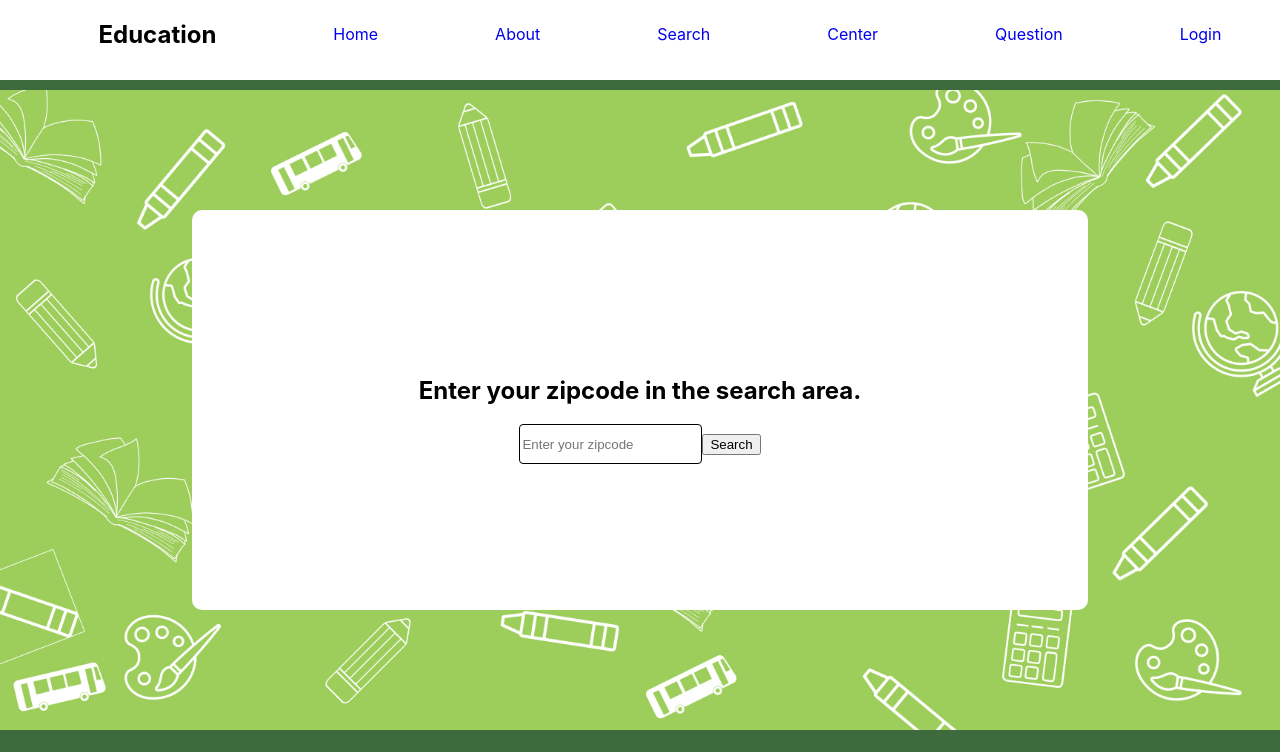
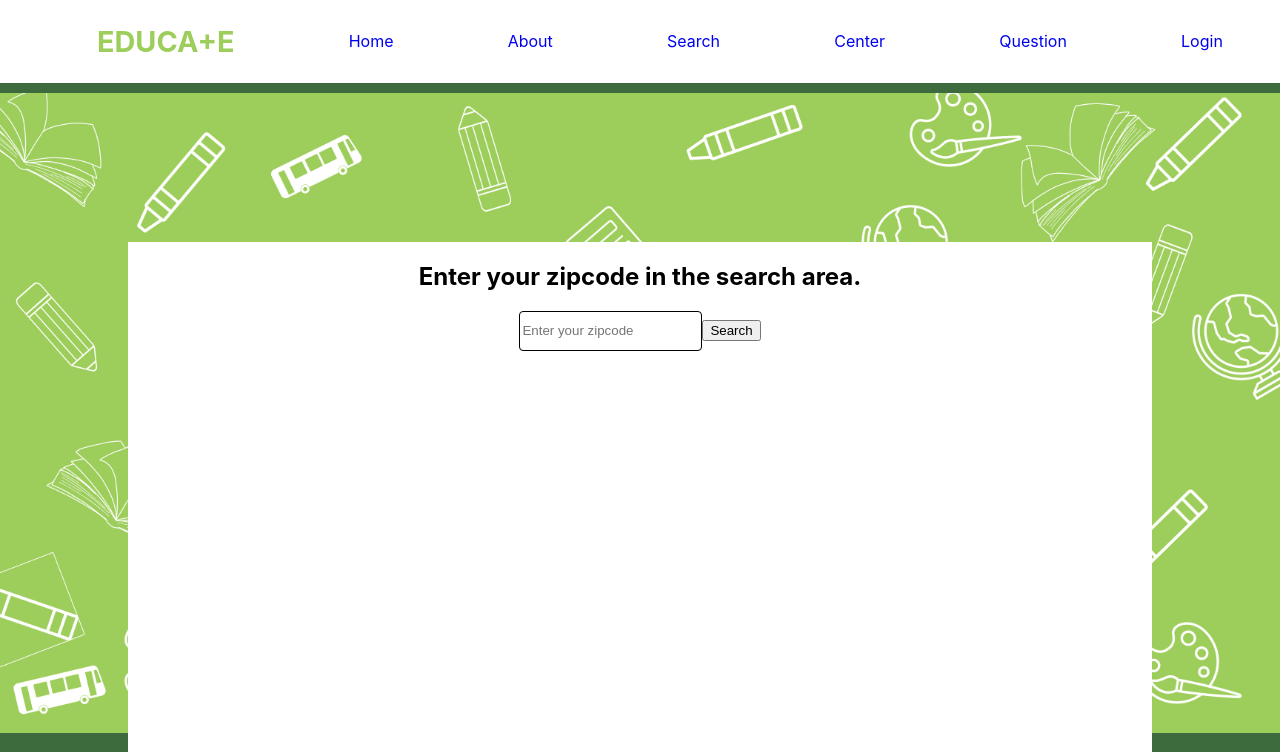
Before and after one commit to jasmineeuy/Educate, a React (Create React App) app in the folder educate/: page / in a window 1280 px wide. Shown: the top 752 px of the page. Built offline with nearby package versions, Linux system fonts and the light colour scheme.

Commit message:
made changes to css

```diff
--- a/educate/src/App.css
+++ b/educate/src/App.css
@@ -10,7 +10,8 @@ body {
   flex-direction: column;
   min-height: 100vh;
   /* font-size: 1.5em; */
-  background-color: rgb(62, 107, 62);
+  background-color: white;
+
 }
 
 main {
@@ -18,20 +19,11 @@ main {
   flex: 1;
   min-height: 100vh;
   flex-direction: column;
+  background-color: rgb(62, 107, 62);
+
 }
-.textOverBackground {
-  position: absolute;
-  top: 50%;
-  left: 50%;
-  transform: translate(-50%, -50%);
-  background-color: white;
-  width: 70%;
-  height: 50%;
-  display: flex;
-  flex-direction: column;
-  justify-content: center;
-  border-radius: 10px;
-}
+
+
 .translate-btn button {
   border: white;
   border-radius: 4px;
@@ -78,7 +70,6 @@ main section form input {
 .search {
   background-image: url("./images/background-green.jpg");
   background-size: contain;
-
 }
 
 .search-container {
--- a/educate/src/components/Home.js
+++ b/educate/src/components/Home.js
@@ -24,19 +24,11 @@ const Home = () => {
   return (
     <div>
       <main>
-        <section>
-          {/* <!-- <div>
-            <h2>Choose Your Language:</h2>
-            <h2>Elige tu idioma:</h2>
-          </div> -->
-          <!-- <div className="translate-btn">
-            <button>English</button>
-            <button>Espanol</button>
-          </div> --> */}
+        <section className="home">
           <img
             src={background}
             alt="background  with school supplies, pencil, books, globe"
-            style={{width:"100%"}}
+            style={{ width: "100%" }}
           />
           <section className="textOverBackground">
             <div>
--- a/educate/src/css/Header.css
+++ b/educate/src/css/Header.css
@@ -4,9 +4,17 @@ a {
 }
 header {
   background-color: white;
-  height: 10vh;
+
 
 }
 nav ul li a:hover {
   background-color: bisque;
 }
+nav{
+  background-color: white;
+}
+
+nav ul li h1{
+  color:#9DCE5B;
+  font-size: 1.8em;
+}
--- a/educate/src/css/MediaQueries.css
+++ b/educate/src/css/MediaQueries.css
@@ -1,10 +1,11 @@
 /*********** Media *************/
 
 @media screen and (min-width: 320px) and (max-width: 480px) {
-  body {
-    background-color: blanchedalmond;
+
+  /********** header styling ***********/
+  header{
+    height:10vh;
   }
-  /********** header styling ***********/
   header ul {
     display: none;
   }
@@ -17,12 +18,19 @@
   header div i {
     font-size: 40px;
   }
+  .home img {
+    display: none;
+  }
+  main {
+    background-color: rgb(62, 107, 62);
+  }
 
   /***********Index Page*************/
   main section,
   body .about {
     /* text-align: center; */
-    background-color: white;
+    /* background-color: white; */
+    background-color: #9dce5b;
     /* padding: 10px;
       margin-top: 10%; */
   }
@@ -30,8 +38,6 @@
     display: flex;
     flex-direction: column;
     justify-content: space-evenly;
-    padding: 10px 1px;
-
   }
   .index .info {
     display: flex;
@@ -39,7 +45,7 @@
     margin: 10px 0px;
     align-items: center;
     background-color: white;
-
+    padding: 0px 10%;
   }
   .info div {
     flex: 2 80%;
@@ -114,11 +120,23 @@
 
   /***********Search**************/
   .search-container {
-    width:80%;
-    height:50vh;
-    margin:auto;
+    width: 80%;
+    height: 50vh;
+    margin: auto;
     border-radius: 10px;
-
+    margin-top: 10%;
+  }
+  .textOverBackground {
+    position: absolute;
+    width:78%;
+    height:60%;
+    top: 40%;
+    left: 50%;
+    transform: translate(-50%, -28%);
+    text-align: center;
+    color: black;
+    font-weight: bold;
+    background-color: white;
   }
 
   /*********Admin***********/
@@ -197,9 +215,22 @@
     background-color: white;
   }
   .search-container {
-    width:80%;
-    height:50vh;
-    margin:auto;
+    width: 80%;
+    height: 50vh;
+    margin: auto;
     border-radius: 10px;
   }
+
+  .textOverBackground {
+    position: absolute;
+    top: 50%;
+    left: 50%;
+    transform: translate(-50%, -30%);
+    text-align: center;
+    color: black;
+    font-weight: bold;
+    background-color: white;
+    width:80%;
+    height:70%;
+  }
 }
--- a/educate/src/shared/Header.js
+++ b/educate/src/shared/Header.js
@@ -3,6 +3,8 @@ import { Link } from "react-router-dom";
 import { FontAwesomeIcon } from "@fortawesome/react-fontawesome";
 import { faBars } from "@fortawesome/free-solid-svg-icons";
 import "../css/Header.css";
+
+
 
 const Header = () => {
   return (
@@ -15,7 +17,7 @@ const Header = () => {
         <nav>
           <ul>
             <li>
-              <h1>Education</h1>
+             <h1>EDUCA+E</h1>
             </li>
             <li>
               <Link to="/">Home</Link>
```
Also changed, not shown: educate/src/images/Educa+e.jpg (added), educate/src/images/education.jpg (added).
